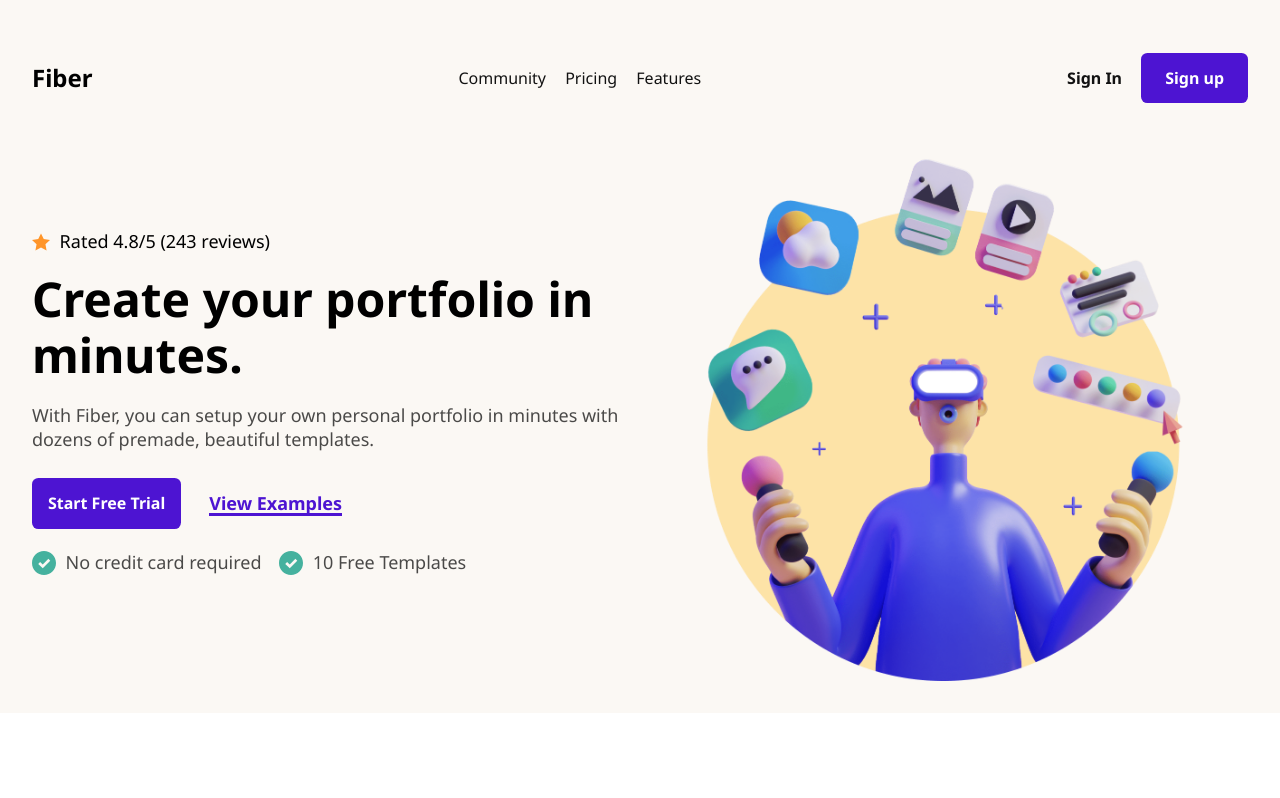
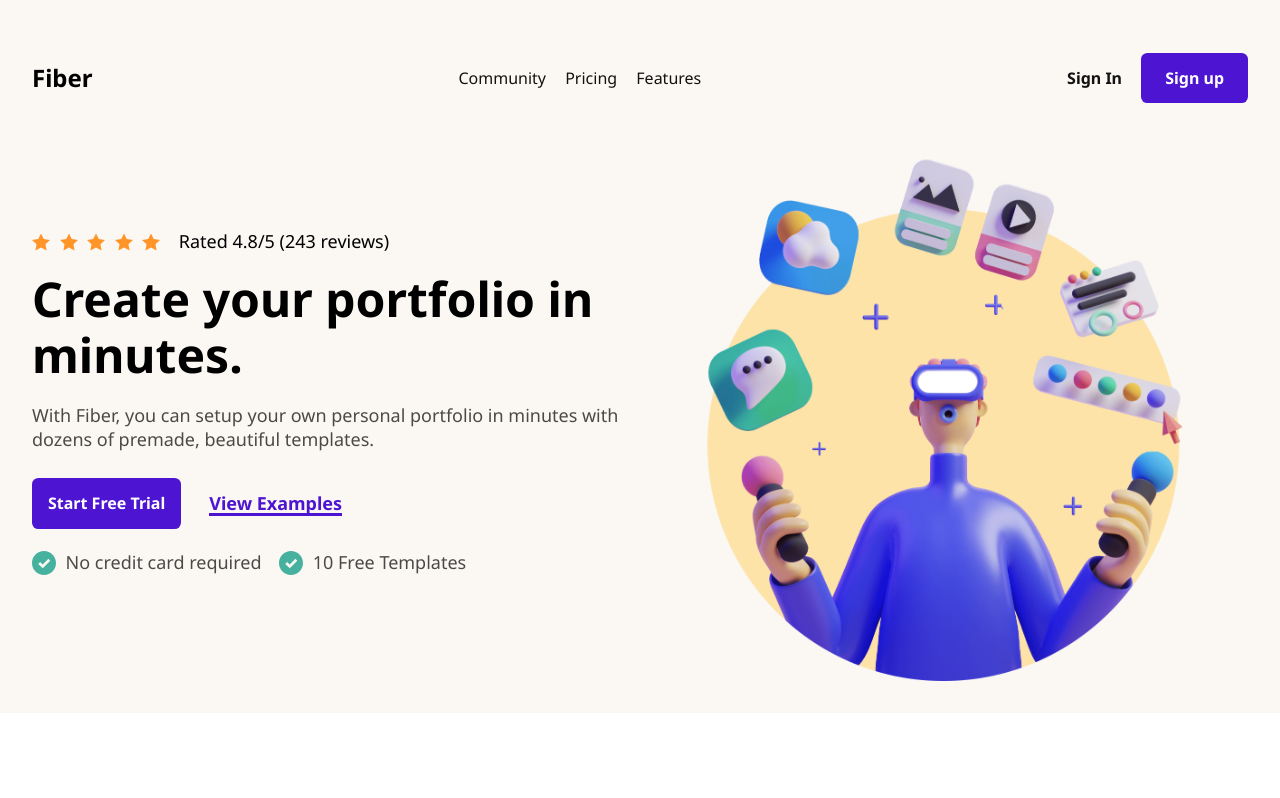
Before and after one commit to Gabrielbe17/Fiber-Landing-Page, a plain HTML site: page index.html in a window 1280 px wide. Shown: the top 798 px of the page. Drawn offline with Linux system fonts and the light colour scheme.

Commit message:
fixed some bugs

```diff
--- a/index.html
+++ b/index.html
@@ -42,7 +42,11 @@
             <div class="hero">
                 <div class="hero__text">
                     <div class="rating">
-                        <img src="Assets/star.svg" alt="" class="hero__text--rating">
+                        <img src="Assets/star.svg" alt="">
+                        <img src="Assets/star.svg" alt="">
+                        <img src="Assets/star.svg" alt="">
+                        <img src="Assets/star.svg" alt="">
+                        <img src="Assets/star.svg" alt="">
                         <p>Rated 4.8/5 (243 reviews)</p>
                     </div>
 
--- a/sass/layout/_footer.scss
+++ b/sass/layout/_footer.scss
@@ -5,11 +5,14 @@ footer{
     .footer{
         display: grid;
         align-content: center;
-        grid-template-columns: repeat(auto-fit, minmax(25em, 1fr));
         gap: 1em;
 
         & > div{
             padding: 1em 0;
+        }
+
+        @media (min-width:$tablet) {
+            grid-template-columns: repeat(2, 1fr);
         }
     }
     // Footer Info
@@ -30,7 +33,6 @@ footer{
             li a{
                 opacity: $opacity;
             }
-
         }
 
         @media (min-width:$tablet) {
--- a/sass/layout/_header.scss
+++ b/sass/layout/_header.scss
@@ -81,6 +81,10 @@ header{
             }
             // Rating
             .rating{
+                img:last-of-type{
+                    margin-right: .55em;
+                }
+
                 @media (max-width: $tablet) {
                     display: none;
                 }
--- a/sass/layout/_main.scss
+++ b/sass/layout/_main.scss
@@ -73,7 +73,6 @@ main{
         }
 
         // Tetstimonials Cta
-
         .testimonial__btn{
             font-weight: 600;
             @include cta-cards;
```
Also changed, not shown: css/styles.css, 1 other file.
